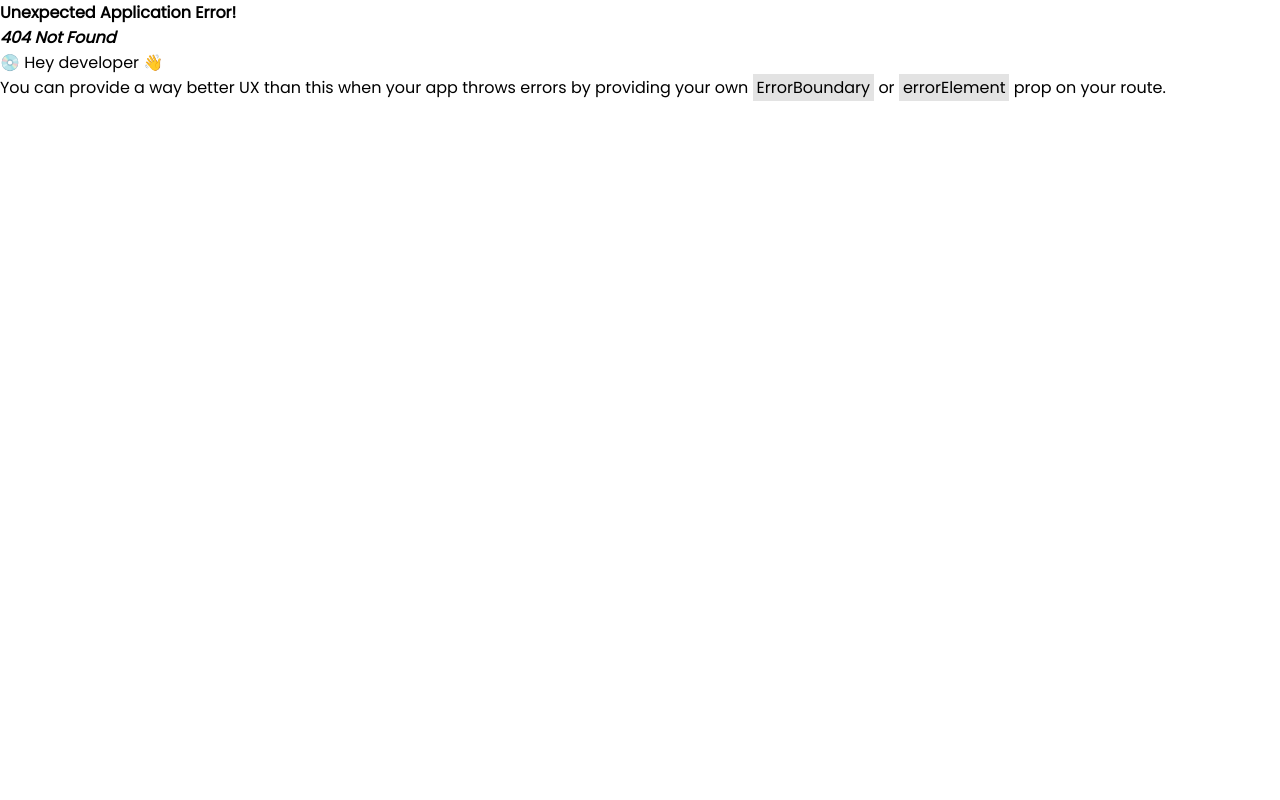
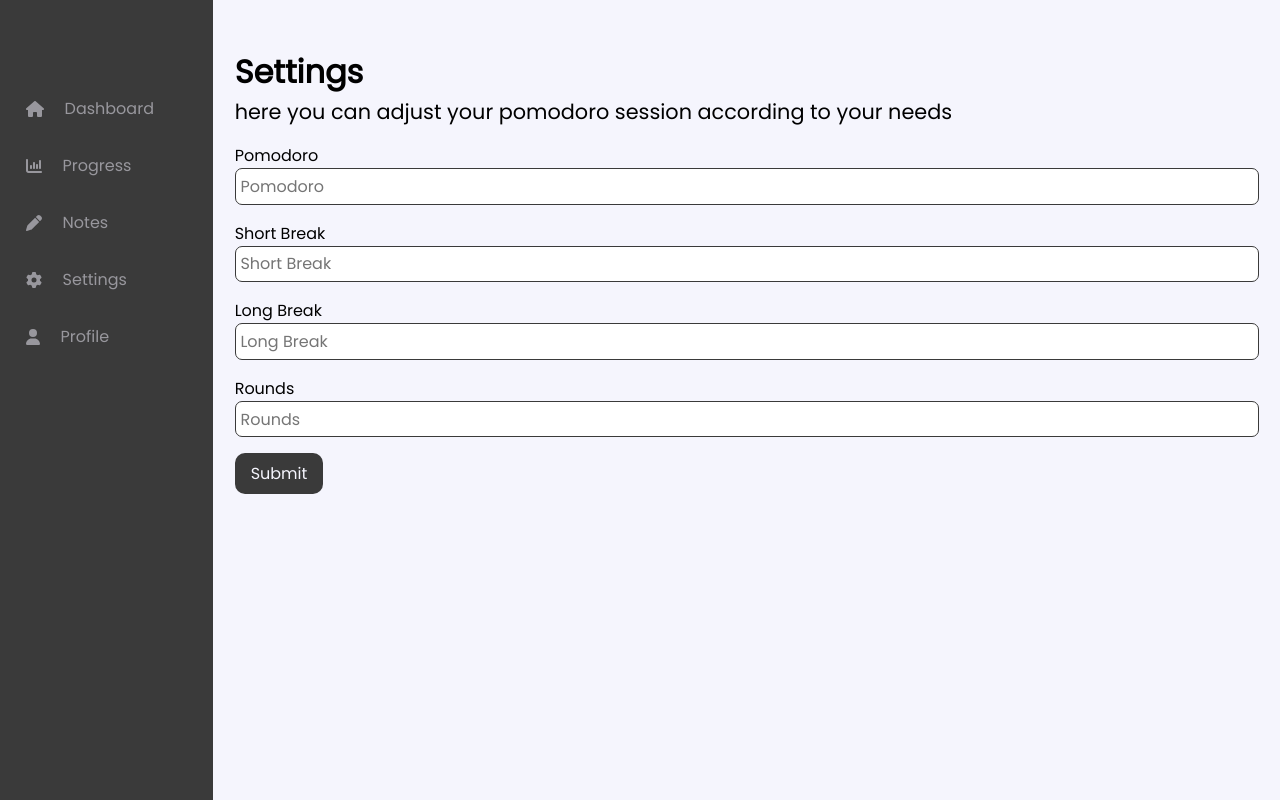
Before and after one commit to joaovitorwitt/saving-time, a React (Vite) app in the folder frontend/: page /settings in a window 1280 px wide. Before the commit this address had no page. Built offline with nearby package versions, Linux system fonts and the light colour scheme.

Commit message:
Feat: Pomodoro session feature

```diff
--- a/frontend/src/components/PomodoroCard.jsx
+++ b/frontend/src/components/PomodoroCard.jsx
@@ -1,13 +1,19 @@
 import { useEffect, useState } from "react";
 import PomodoroBar from "./PomodoroBar";
 
-export default function PomodoroCard() {
+export default function PomodoroCard({
+  pomodoroTimer,
+  shortBreak,
+  rounds,
+  longBreak,
+}) {
   const [buttonText, setButtonText] = useState("Start");
   const [timer, setTimer] = useState("25:00");
   const [seconds, setSeconds] = useState(25 * 60);
   const [timerInterval, setTimerInterval] = useState(null);
 
   const [resetButtonText, setResetButtonText] = useState("Reset");
+  const [isPomodoroRunning, setIsPomodoroRunning] = useState(false);
 
   useEffect(() => {
     if (seconds <= 0) {
@@ -33,6 +39,7 @@ export default function PomodoroCard() {
       }, 1000)
     );
     console.log("START POMODORO TIMER");
+    setIsPomodoroRunning(true);
   }
 
   function pausePomodoroTimer() {
@@ -58,6 +65,8 @@ export default function PomodoroCard() {
     setSeconds(25 * 60);
     setTimer("25:00");
     console.log("RESET POMODORO TIMER");
+    setIsPomodoroRunning(false);
+    setButtonText("Start");
   }
 
   function formatTime(seconds) {
@@ -67,22 +76,25 @@ export default function PomodoroCard() {
     const formattedSeconds = String(remainingSeconds).padStart(2, "0");
     return `${formattedMinutes}:${formattedSeconds}`;
   }
+
   return (
     <section className="pomodoro-card">
       <div className="container">
         <div className="card-data">
           <h1 className="timer">{formatTime(seconds)}</h1>
           <div className="buttons-wrapper">
-            <button onClick={changeButtonText} className="start-btn">
+            <button onClick={changeButtonText} className="btn start-btn">
               {buttonText}
             </button>
 
-            <button onClick={resetPomodoroTimer} className="start-btn">
-              {resetButtonText}
-            </button>
+            {isPomodoroRunning && (
+              <button onClick={resetPomodoroTimer} className="btn reset-btn">
+                {resetButtonText}
+              </button>
+            )}
           </div>
         </div>
-        <PomodoroBar />
+        {/* <PomodoroBar /> */}
       </div>
     </section>
   );
--- /dev/null
+++ b/frontend/src/components/SettingsForm.jsx
@@ -0,0 +1,52 @@
+export default function SettingsForm() {
+  return (
+    <div className="settings-form-wrapper">
+      <div className="settings-form-data">
+        <h1>Settings</h1>
+        <p>here you can adjust your pomodoro session according to your needs</p>
+      </div>
+
+      <form action="" className="settings-form">
+        <div className="form-group">
+          <label htmlFor="pomodoro">Pomodoro</label>
+          <input
+            type="number"
+            className="form-control"
+            id="pomodoro"
+            placeholder="Pomodoro"
+          />
+        </div>
+        <div className="form-group">
+          <label htmlFor="shortBreak">Short Break</label>
+          <input
+            type="number"
+            className="form-control"
+            id="shortBreak"
+            placeholder="Short Break"
+          />
+        </div>
+        <div className="form-group">
+          <label htmlFor="longBreak">Long Break</label>
+          <input
+            type="number"
+            className="form-control"
+            id="longBreak"
+            placeholder="Long Break"
+          />
+        </div>
+        <div className="form-group">
+          <label htmlFor="rounds">Rounds</label>
+          <input
+            type="number"
+            className="form-control"
+            id="rounds"
+            placeholder="Rounds"
+          />
+        </div>
+        <button type="submit" className="btn btn-primary">
+          Submit
+        </button>
+      </form>
+    </div>
+  );
+}
--- a/frontend/src/components/Sidebar.jsx
+++ b/frontend/src/components/Sidebar.jsx
@@ -5,6 +5,7 @@ import {
   faUser,
   faGear,
   faPen,
+  faHome,
 } from "@fortawesome/free-solid-svg-icons";
 
 export default function Sidebar() {
@@ -12,6 +13,11 @@ export default function Sidebar() {
     <aside className="sidebar">
       <div className="container">
         <nav className="sidebar-wrapper">
+          <Link to={"/"} className="navlink">
+            <FontAwesomeIcon icon={faHome} className="navlink-icon" />
+            <p>Dashboard</p>
+          </Link>
+
           <Link to={"/progress"} className="navlink">
             <FontAwesomeIcon icon={faChartColumn} className="navlink-icon" />
             <p>Progress</p>
--- a/frontend/src/index.css
+++ b/frontend/src/index.css
@@ -8,6 +8,10 @@
   margin: 0;
   font-size: 16px;
   font-family: "Poppins", sans-serif;
+}
+
+body {
+  background-color: #f5f5fd;
 }
 
 /* reusable classes */
@@ -24,7 +28,7 @@
 
 .sidebar {
   grid-area: sidebar;
-  background-color: #dfdff0;
+  background-color: #3a3a3a;
 }
 
 .pomodoro-card {
@@ -63,7 +67,7 @@
 .pomodoro-card > .container {
   display: flex;
   justify-content: center;
-  min-height: 60vh;
+  min-height: 80vh;
   align-items: center;
 }
 
@@ -74,55 +78,69 @@
 .buttons-wrapper {
   display: flex;
   justify-content: center;
+  column-gap: 1rem;
 }
 
-/* sidebar styling */
+.btn {
+  padding: 0.5rem 1rem;
+  border-radius: 10px;
+  border: none;
+  background-color: #3a3a3a;
+  color: #f5f5fd;
+  cursor: pointer;
+}
+
+.btn:hover {
+  background-color: #494949;
+  color: #f5f5fd;
+}
+
+/* SIDEBAR COMPONENT STYLING */
 .sidebar-wrapper {
   display: flex;
   flex-direction: column;
-  /* align-items: center; */
   margin-top: 5rem;
-  row-gap: 3rem;
+  padding: 0 2.7%;
   margin-left: 0 1.5rem;
 }
 
 .navlink {
   display: flex;
   align-items: center;
+  justify-content: left;
   color: #98979d;
   text-decoration: none;
-
   border-radius: 10px;
-  padding: 0.1rem;
-  transition: 0.2s ease-in-out;
+  padding: 1rem;
 }
 
 .navlink:hover {
   background-color: #5a5a951f;
 }
 
-.navlink > p {
-  margin-left: 1rem;
-}
-
 .navlink-icon {
-  border: 1px solid #98979d;
-  padding: 1rem;
-  border-radius: 10px;
+  margin-right: 1.3rem;
 }
 
 /* NOTES PAGE */
+.grid-container-notes {
+  display: grid;
+  grid-template-areas:
+    "sidebar notes-header-wrapper notes-header-wrapper"
+    "sidebar notes-list notes-list"
+    "sidebar notes-list notes-list";
+  grid-template-columns: 1fr 5fr;
+  min-height: 100vh;
+}
+
 .notes-header-wrapper {
   display: flex;
   column-gap: 1rem;
   align-items: center;
   justify-content: space-between;
-
-  background-color: #e7e7e7;
-  border-radius: 20px;
-  padding: 1rem;
-  margin-top: 1rem;
-  box-shadow: 1px 0px 8px -2px #222;
+  grid-area: notes-header-wrapper;
+  background-color: #b4a5ff;
+  padding: 1rem 2rem;
 }
 
 .notes-header-wrapper > h1 {
@@ -146,10 +164,10 @@
 }
 
 .card {
-  background-color: #e7e7e7;
+  background-color: #d9d7e9;
   border-radius: 20px;
   padding: 1rem;
-  box-shadow: 1px 0px 8px -2px #222;
+  /* box-shadow: 1px 0px 8px -2px #222; */
 }
 
 .card-body {
@@ -205,8 +223,10 @@
 .card-wrapper {
   display: grid;
   gap: 2rem;
-  margin-top: 2rem;
+  grid-area: notes-list;
+  padding: 2rem;
   grid-template-columns: repeat(4, 1fr);
+  background-color: #f5f5fd;
 }
 
 .note-text > p {
@@ -230,6 +250,7 @@
   border: none;
   outline: none;
   margin-right: 2rem;
+  background-color: #f5f5fd;
 }
 
 .form-row > input:focus {
@@ -248,6 +269,63 @@
   background-color: green;
   width: 0;
   height: 100%;
+}
+
+/* SETTINGS PAGE */
+.settings-wrapper {
+  display: grid;
+  grid-template-areas:
+    "sidebar settings-form settings-form"
+    "sidebar settings-form settings-form"
+    "sidebar settings-form settings-form";
+  grid-template-columns: 1fr 5fr;
+  height: 100vh;
+  background-color: #f5f5fd;
+}
+
+/* settings form component */
+.settings-form-wrapper {
+  padding: 0 2%;
+  margin-top: 3rem;
+}
+
+.settings-form-data > h1 {
+  font-size: 2rem;
+}
+
+.settings-form-data > p {
+  font-size: 1.3rem;
+}
+
+.form-group {
+  display: flex;
+  flex-direction: column;
+  margin-top: 1rem;
+}
+
+.form-group > input {
+  border-radius: 7px;
+  border: none;
+  border: 1px solid #3a3a3a;
+  padding: 0.3rem;
+}
+
+.settings-form > button {
+  margin-top: 1rem;
+}
+
+/* NOT FOUND PAGE */
+.not-found-wrapper {
+  margin-top: 4rem;
+  /* font-size: 3rem; */
+  font-style: italic;
+  color: #3a3a3a;
+  text-align: center;
+}
+
+.not-found-warning {
+  margin: 1rem 0;
+  font-size: 1.43rem;
 }
 
 /* MEDIA QUERIES */
--- a/frontend/src/main.jsx
+++ b/frontend/src/main.jsx
@@ -4,15 +4,24 @@ import "./index.css";
 import { createBrowserRouter, RouterProvider } from "react-router-dom";
 import HomePage from "./pages/HomePage";
 import Notes from "./pages/Notes";
+import Settings from "./pages/Settings";
+import ErrorPage from "./pages/ErrorPage";
 
 const router = createBrowserRouter([
   {
     path: "/",
     element: <HomePage />,
+    errorElement: <ErrorPage />,
   },
   {
     path: "/notes",
     element: <Notes />,
+    errorElement: <ErrorPage />,
+  },
+  {
+    path: "/settings",
+    element: <Settings />,
+    errorElement: <ErrorPage />,
   },
 ]);
 
--- /dev/null
+++ b/frontend/src/pages/ErrorPage.jsx
@@ -0,0 +1,17 @@
+import { Link } from "react-router-dom";
+
+export default function ErrorPage() {
+  return (
+    <div className="container">
+      <div className="not-found-wrapper">
+        <h1>Page not found</h1>
+        <p className="not-found-warning">
+          The page you are looking for does not exist.
+        </p>
+        <Link to={"/"}>
+          <button className="btn btn-primary btn-lg">Back to home</button>
+        </Link>
+      </div>
+    </div>
+  );
+}
--- a/frontend/src/pages/Notes.jsx
+++ b/frontend/src/pages/Notes.jsx
@@ -1,6 +1,7 @@
 import { useState } from "react";
 import AddNoteForm from "../components/AddNoteForm";
 import NotesList from "../components/NotesList";
+import Sidebar from "../components/Sidebar";
 
 export default function Notes() {
   const [notes, setNotes] = useState([]);
@@ -42,11 +43,12 @@ export default function Notes() {
   }
 
   return (
-    <div className="container">
+    <div className="grid-container-notes">
       <div className="notes-header-wrapper">
         <h1>My Notes</h1>
         <AddNoteForm onSubmit={createNote} />
       </div>
+      <Sidebar />
       <NotesList notes={notes} deleteNote={deleteNote} />
     </div>
   );
--- /dev/null
+++ b/frontend/src/pages/Settings.jsx
@@ -0,0 +1,11 @@
+import SettingsForm from "../components/SettingsForm";
+import Sidebar from "../components/Sidebar";
+
+export default function Settings() {
+  return (
+    <div className="settings-wrapper">
+      <Sidebar />
+      <SettingsForm />
+    </div>
+  );
+}
```
